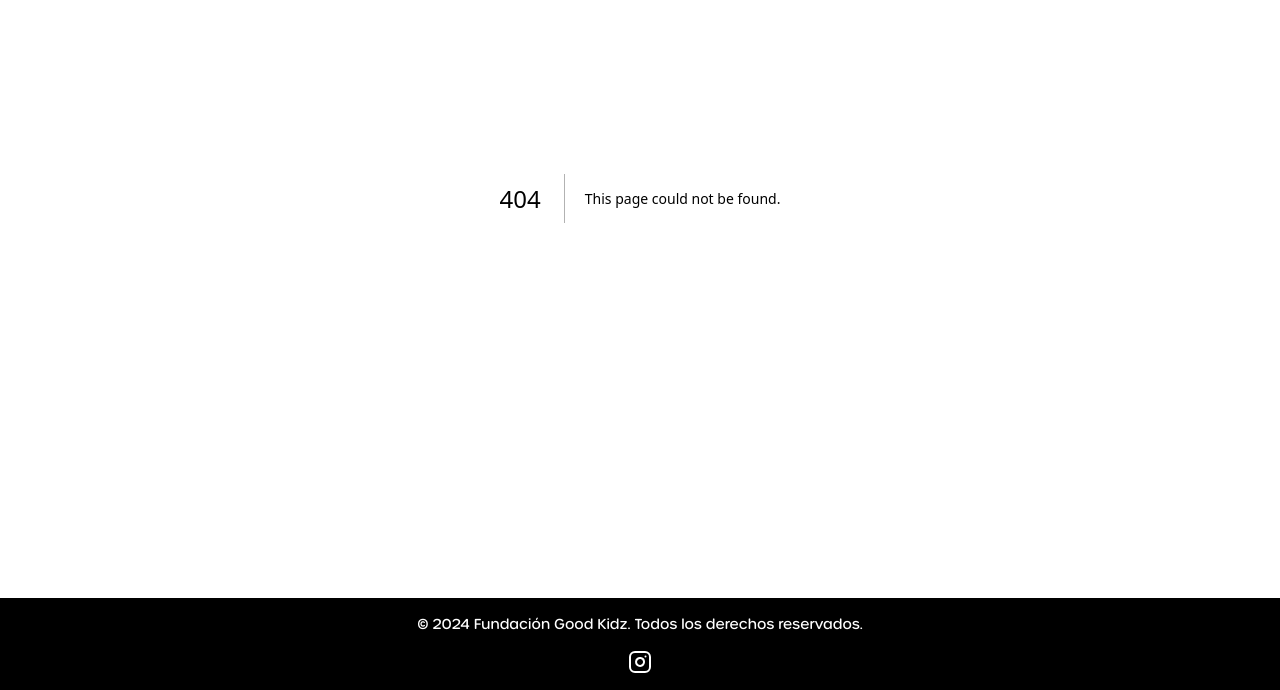
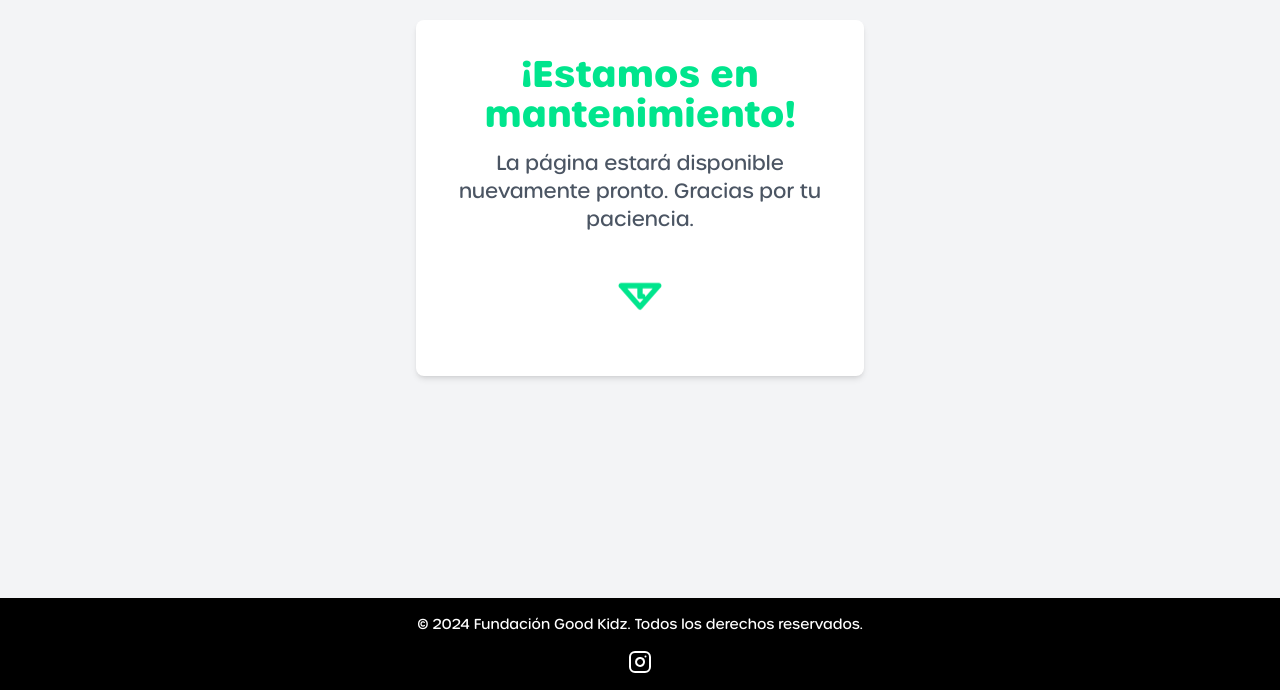
Before and after one commit to emmanuelvillada/good-kidz-next, a Next.js app: page /maintenance in a window 1280 px wide. Before the commit this address had no page. Shown: the part 202-892 px from the top of the page. Built offline with nearby package versions, Linux system fonts and the light colour scheme.

Commit message:
añadiendo pagina de mantenimiento temporal

```diff
--- a/next.config.mjs
+++ b/next.config.mjs
@@ -1,4 +1,14 @@
 /** @type {import('next').NextConfig} */
-const nextConfig = {};
+const nextConfig = {
+    async redirects() {
+      return [
+        {
+          source: '/:path((?!maintenance).*)',
+          destination: '/maintenance',
+          permanent: false,
+        },
+      ];
+    },
+  };
 
-export default nextConfig;
+  export default nextConfig;
--- /dev/null
+++ b/src/app/maintenance/page.tsx
@@ -0,0 +1,29 @@
+export default function Maintenance() {
+    return (
+      <div className="flex flex-col items-center justify-center min-h-screen bg-gray-100 text-gray-800 p-6">
+        <div className="bg-white p-8 rounded-lg shadow-md max-w-md text-center">
+          <h1 className="text-3xl md:text-4xl font-bold text-verde-goodkidz mb-4">
+            ¡Estamos en mantenimiento!
+          </h1>
+          <p className="text-lg md:text-xl text-gray-600 mb-6">
+            La página estará disponible nuevamente pronto. Gracias por tu paciencia.
+          </p>
+          <svg
+            className="w-16 h-16 text-verde-goodkidz mx-auto mb-6 animate-bounce"
+            fill="none"
+            stroke="currentColor"
+            viewBox="0 0 24 24"
+            xmlns="http://www.w3.org/2000/svg"
+          >
+            <path
+              strokeLinecap="round"
+              strokeLinejoin="round"
+              strokeWidth="2"
+              d="M13 16h-1v-4h-1m0 0h-.01M12 12h.01M19 12l-7 8-7-8M5 12h14"
+            />
+          </svg>
+
+        </div>
+      </div>
+    );
+  }
```
